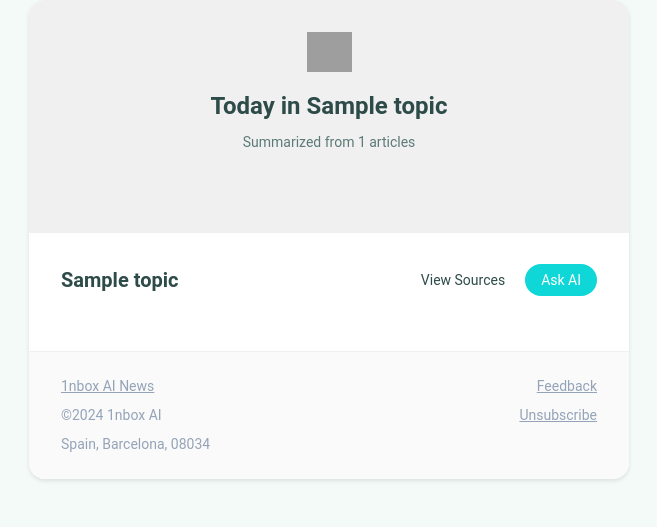
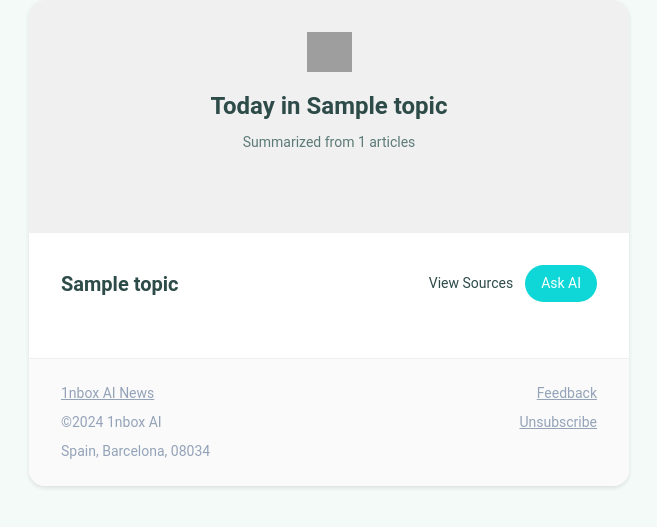
Before and after one commit to c0ughman/1nbox, a Django app: template _1nbox_ai/templates/email_template.html in a window 1280 px wide. Shown: the top 527 px of the page, without its empty margins (311-968 px from the left). Run offline with Django 5.2, Linux system fonts and the light colour scheme; the template is opened without the code that fills it: most values are stand-ins (such as "Sample title", 1, 10 or a date in 2020); data that the repository does not hold is empty; parts of the project's set-up code (start-up, migrations or seed data) failed here and were passed over; grey boxes are pictures that could not be loaded.

Commit message:
Fixing weird email issues

```diff
--- a/_1nbox_ai/templates/email_template.html
+++ b/_1nbox_ai/templates/email_template.html
@@ -31,11 +31,13 @@
         {% if topics %}
             {% for topic in topics %}
                 <div style="padding: 32px; border-bottom: 1px solid #F0F0F0;">
-                    <div style="display: flex; justify-content: space-between; align-items: center; margin-bottom: 24px;">
-                        <h2 style="margin: 0; font-size: 20px; color: #2D4B48; font-weight: 700;">{{ topic.name }}</h2>
-                        <div>
-                            <a href="https://1nbox.netlify.app/pages/main" style="font-size: 14px; text-decoration: none; color: #2D4B48; margin-left: 16px;">View Sources</a>
-                            <a href="https://1nbox.netlify.app/pages/main" style="font-size: 14px; text-decoration: none; color: #FFFFFF; background-color: #0FD7D7; padding: 8px 16px; border-radius: 999px; margin-left: 16px;">Ask AI</a>
+                    <div style="margin-bottom: 24px;">
+                        <div style="display: flex; justify-content: space-between; align-items: center; margin-bottom: 16px;">
+                            <h2 style="margin: 0; font-size: 20px; color: #2D4B48; font-weight: 700;">{{ topic.name }}</h2>
+                            <div style="display: flex; gap: 12px; align-items: center;">
+                                <a href="https://1nbox.netlify.app/pages/main" style="font-size: 14px; text-decoration: none; color: #2D4B48; white-space: nowrap;">View Sources</a>
+                                <a href="https://1nbox.netlify.app/pages/main" style="font-size: 14px; text-decoration: none; color: #FFFFFF; background-color: #0FD7D7; padding: 8px 16px; border-radius: 999px; white-space: nowrap;">Ask AI</a>
+                            </div>
                         </div>
                     </div>
 
```
